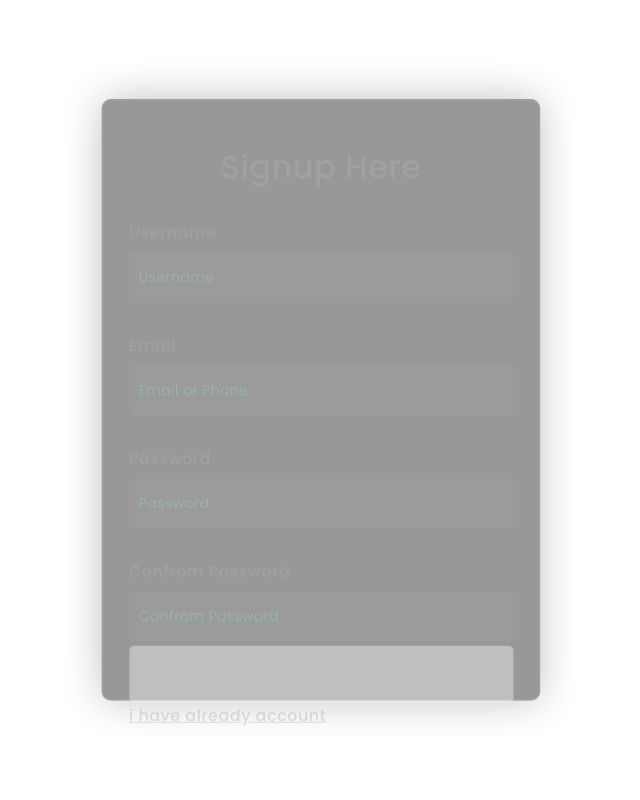
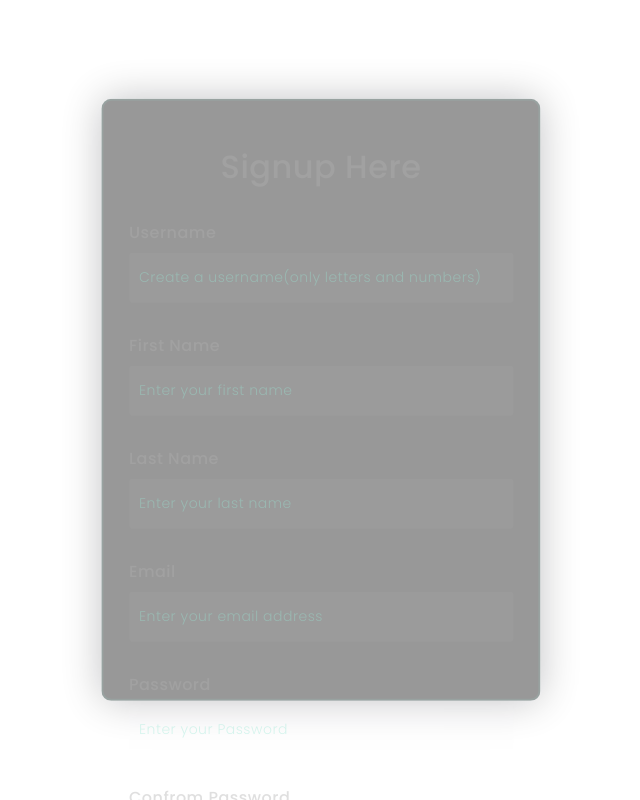
Before and after one commit to Tanya206/Izhaar, a Django app: page /signup/ in a window 1280 px wide. Shown: the whole page, without its empty margins (319-959 px from the left). Run offline with Django 4.2, Linux system fonts and the light colour scheme.

Commit message:
login signup

```diff
--- a/base/views.py
+++ b/base/views.py
@@ -1,8 +1,8 @@
 from django.shortcuts import render,redirect,HttpResponse
-from django.contrib.auth.forms import UserCreationForm
 
 from django.contrib.auth import authenticate, login, logout
 from django.contrib.auth.models import User
+from django.contrib import messages
 # Create your views here.
 
 import tensorflow as tf
@@ -154,6 +154,8 @@ def home1(request):
 def SignupPage(request):
     if request.method=='POST':
         uname=request.POST.get('username')
+        fname=request.POST.get('fname')
+        lname=request.POST.get('lname')
         email=request.POST.get('email')
         pass1=request.POST.get('password1')
         pass2=request.POST.get('password2')
@@ -163,20 +165,24 @@ def SignupPage(request):
         else:
 
             my_user=User.objects.create_user(uname,email,pass1)
+            my_user.first_name = fname
+            my_user.last_name = lname
             my_user.save()
+            messages.success(request, "Your account has been successfully created.")
             return redirect('login')
     return render (request,'signup.html')
 
 def LoginPage(request):
     if request.method=='POST':
         username=request.POST.get('username')
-        pass1=request.POST.get('pass')
+        pass1=request.POST.get('pass1')
         user=authenticate(request,username=username,password=pass1)
         if user is not None:
             login(request,user)
-            return redirect('home1')
+            fname = user.first_name
+            return render(request, 'home.html',{'fname': fname})
         else:
-            return HttpResponse ("Username or Password is incorrect!!!")
+            messages.error("Username or Password is incorrect!")
 
     return render (request,'login.html')
 
--- a/static/styles/register.css
+++ b/static/styles/register.css
@@ -60,6 +60,7 @@ label{
 }
 input{
     display: block;
+    color:black;
     height: 50px;
     width: 100%;
     background-color: rgba(255,255,255,0.07);
--- a/templates/login.html
+++ b/templates/login.html
@@ -15,14 +15,14 @@
         <div class="shape"></div>
         <div class="shape"></div>
     </div> -->
-    <form method="post">
+    <form action="{% url 'login' %}" method="post">
         <h3>Login Here</h3>
         {% csrf_token %}
         <label for="username">Username</label>
         <input type="text" placeholder="Enter Username" id="username" name="username">
 
         <label for="password">Password</label>
-        <input type="password" placeholder="Password" id="password" name="pass">
+        <input type="password" placeholder="Enter your Password" id="pass1" name="pass1">
 
         <button  type="submit">Log In</button>
         <!-- <input type="button" value=""> -->
--- a/templates/signup.html
+++ b/templates/signup.html
@@ -17,22 +17,28 @@
         <div class="shape"></div>
     </div>
     <div class="container">
-    <form action="" method="post">
+    <form action="/SignupPage" method="post">
         {% csrf_token %}
         <h3>Signup Here</h3>
 
         <label for="username">Username</label>
-        <input type="text" placeholder="Username" name="username" id="username">
+        <input type="text" placeholder = "Create a username(only letters and numbers)" name="username" id="username">
+
+        <label for="fname">First Name</label>
+        <input type="text" placeholder = "Enter your first name" name="fname" id="fname">
+
+        <label for="lname">Last Name</label>
+        <input type="text" placeholder = "Enter your last name" name="lname" id="lname">
 
         <label for="email">Email</label>
-        <input type="email" placeholder="Email or Phone" name="email" id="email">
+        <input type="email" placeholder="Enter your email address" name="email" id="email">
 
         <label for="password1">Password</label>
-        <input type="password" placeholder="Password" id="password1" name="password1">
+        <input type="password" placeholder="Enter your Password" id="password1" name="password1">
 
 
         <label for="password2">Confrom Password</label>
-        <input type="password" placeholder="Confrom Password" id="password2" name="password2">
+        <input type="password" placeholder="Confrom your Password" id="password2" name="password2">
         <button type="submit">Signup</button>
 
         <a href="{% url 'login' %}" >i have already account</a>
```
Also changed, not shown: templates/home.html (+20 -1 lines).
